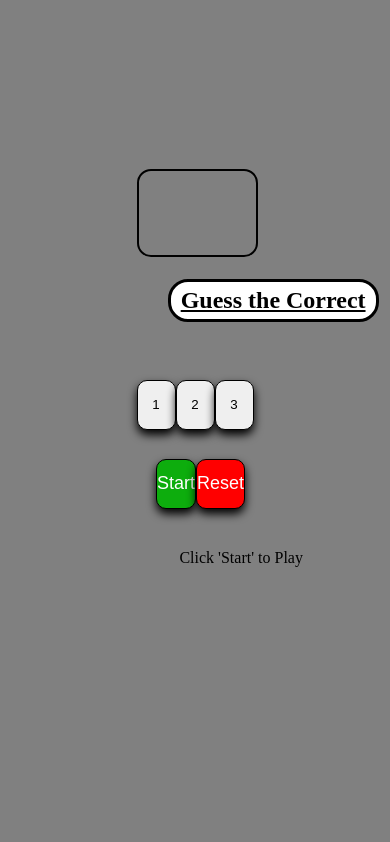
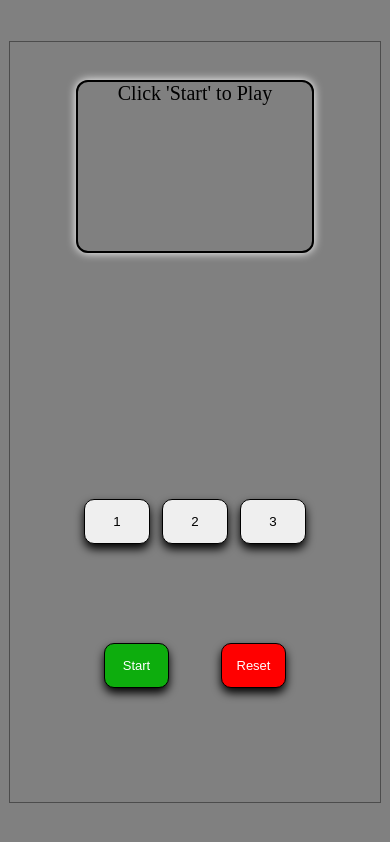
Before and after one commit to aaditya-shrivastava/Guess-the-Number, a plain HTML site: page randomNumber/index.html in a window 390 px wide. Drawn offline with Linux system fonts and the light colour scheme.

Commit message:
responsiveness

```diff
--- a/randomNumber/index.html
+++ b/randomNumber/index.html
@@ -1,31 +1,26 @@
 <!DOCTYPE html>
 <html lang="en">
   <head>
-    <meta charset="UTF-8">
-    <meta name="viewport" content="width=device-width, initial-scale=1.0">
+    <meta charset="UTF-8" />
+    <meta name="viewport" content="width=device-width, initial-scale=1.0" />
     <title>Random Number</title>
-    <link rel="stylesheet" href="style.css">
+    <link rel="stylesheet" href="style.css" />
   </head>
   <body>
     <div class="body">
-        <center>
         <main>
           <!-- ! display result -->
-                <span id="result"></span>
-                <h2>Guess the Correct
-                </h2>
+          <span id="resultDisplay">Click 'Start' to Play</span>
           <div class="option">
             <button class="btn" id="btn1">1</button>
             <button class="btn" id="btn2">2</button>
             <button class="btn" id="btn3">3</button>
           </div>
-                <div class="btns">
+          <div class="Start-Reset">
             <button class="btn" id="Start">Start</button>
             <button class="btn" id="Reset">Reset</button>
           </div>
-                <p>Click 'Start' to Play</p>
         </main>
-        </center>
     </div>
     <script src="script.js"></script>
   </body>
--- a/randomNumber/script.js
+++ b/randomNumber/script.js
@@ -1,4 +1,4 @@
-let display = document.getElementById("result");
+let display = document.getElementById("resultDisplay");
 let btn1 = document.getElementById("btn1");
 let btn2 = document.getElementById("btn2");
 let btn3 = document.getElementById("btn3");
@@ -8,30 +8,26 @@ let start = document.getElementById("Start");
 let count = true;
 let randomNum;
 let buttons = [btn1, btn2, btn3];
+
 start.addEventListener("click", () => {
   randomNum = Math.floor(Math.random() * 3) + 1; // Generate a random number between 1 and 3
   console.log(randomNum);
+  display.innerText = "Guess the Correct-One!";
+  display.style.backgroundColor = "gray";
+  display.style.boxShadow = "0px 0px 10px white";
   // Shuffle the positions of the buttons
   shuffleButtons();
   // Display the buttons
-  if (count === true) {
-    buttons.forEach((btn) => (btn.style.display = "block"));
-    count = false;
-  } else {
-    buttons.forEach((btn) => (btn.style.display = "none"));
-    count = true;
-}
+  buttons.forEach((btn) => (btn.style.display = "block"));
+  count = false;
 });
-
 reset.addEventListener("click", () => {
-  display.innerHTML = "";
-  count = true
+  display.innerHTML = `Click "Start to play"`;
+  count = true;
   display.style.backgroundColor = "gray";
-  buttons.forEach((btn)=>btn.style.display = "none")
-
-
+  buttons.forEach((btn) => (btn.style.display = "none"));
+  display.style.boxShadow = "0px 0px 10px white";
 });
-
 function shuffleButtons() {
   for (let i = buttons.length - 1; i > 0; i--) {
     let j = Math.floor(Math.random() * (i + 1));
@@ -43,10 +39,9 @@ function shuffleButtons() {
   btn2.addEventListener("click", () => checkGuess(2));
   btn3.addEventListener("click", () => checkGuess(3));
 }
-
 function checkGuess(choice) {
   if (choice === randomNum) {
-    display.innerHTML = "Congratulations! You Guessed correctly.";
+    display.innerHTML = "Congratulations! </br> You Guessed correctly.";
     display.style.backgroundColor = "green";
     if (count === true) {
       buttons.forEach((btn) => (btn.style.display = "block"));
@@ -58,6 +53,7 @@ function checkGuess(choice) {
   } else {
     display.innerHTML = "Sorry, try again.";
     display.style.backgroundColor = "red";
+    display.style.boxShadow = "0px 0px 10px red";
     buttons.forEach((btn) => (btn.style.display = "none"));
   }
 }
--- a/randomNumber/style.css
+++ b/randomNumber/style.css
@@ -1,79 +1,111 @@
-*{
+* {
     margin: 0;
     padding: 0;
   }
-.body{
+  .body {
     background-color: gray;
     height: 100vh;
     width: 100vw;
     display: flex;
+    overflow: hidden;
     justify-content: center;
     align-items: center;
+  }
+  main {
+    border: 1px solid rgb(76, 76, 76);
+    height: 55vh;
+    width: 40vw;
+    display: flex;
+    flex-direction: column;
+    align-items: center;
+    justify-content: center;
     position: relative;
   }
-#result{
+  #resultDisplay {
+    border: 2px solid black;
+    height: 15vh;
+    width: 32vw;
+    border-radius: 12px;
+    font-size: 35px;
+    text-align: center;
     position: absolute;
-    top: 20%;
-    left: 35%;
-    height: 10vh;
-    width: 30vw;
-    border: 2px solid black;
-    border-radius: 14px;
-    color: whitesmoke;
-    font-size: large;
+    top: 5%;
+    box-shadow: 0px 0px 10px white;
   }
-h2{
+  .btn {
+    border: 1px solid black;
+    border-radius: 10px;
+    box-shadow: 0px 5px 10px 0px black;
+    width: 28%;
+    height: 45px;
+  }
+  .option {
     position: absolute;
-    top: 33%;
-    left: 43%;
-    text-decoration: underline;
-    border: 3px solid black;
-    padding: 5px 10px;
-    background-color: white;
-    border-radius: 20px;
-    margin-bottom: 20px;
-}
-.option{
-    position: absolute;
-    top: 45%;
-    left: 35%;
+    bottom: 34%;
     display: flex;
     width: 30vw;
     justify-content: space-around;
   }
-.btn{
-    border: 1px solid black;
-    border-radius: 10px;
-    box-shadow: 0px 5px 10px 0px black;
-    width: 100px;
-    height: 50px;
-}
-.btn:hover{
-    border: 2px solid black;
-}
-.btns{
-    position: absolute;
-    top: 52%;
-    left: 40% ;
-    margin-top: 20px;
+  .Start-Reset {
     width: 20vw;
     display: flex;
     justify-content: space-around;
+    position: absolute;
+    bottom: 15%;
   }
-#Start{
+  #Start {
     background-color: rgb(13, 173, 13);
     color: white;
     font-size: 18px;
     font-weight: 400;
   }
-#Reset{
-    background-color:red;
+  #Reset {
+    background-color: red;
     color: white;
     font-size: 18px;
     font-weight: 400;
   }
-p{
-    position: absolute;
-    top: 65%;
-    left: 46%;
+
+  @media screen and (min-width: 290px) and (max-width: 500px) {
+    main {
+      height: 90vh;
+      width: 95vw;
     }
+    #resultDisplay {
+      height: 20vh;
+      width: 60vw;
+      font-size: 20px;
+    }
+    .option {
+      width: 60vw;
+    }
+    .Start-Reset {
+      width: 60vw;
+    }
+    #Start {
+      font-size: small;
+    }
+    #Reset {
+      font-size: small;
+    }
+  }
+  @media screen and (min-width: 499px) and (max-width: 890px) {
+    main {
+      height: 60vh;
+      width: 60vw;
+    }
+    #resultDisplay {
+      height: 15vh;
+      width: 32vw;
+    }
+    .btn {
+      width: 30%;
+      height: 50px;
+    }
+    .option {
+      width: 40vw;
+    }
+    .Start-Reset {
+      width: 30vw;
+    }
+  }
```
Lines whose indentation alone changed are shown as unchanged.
